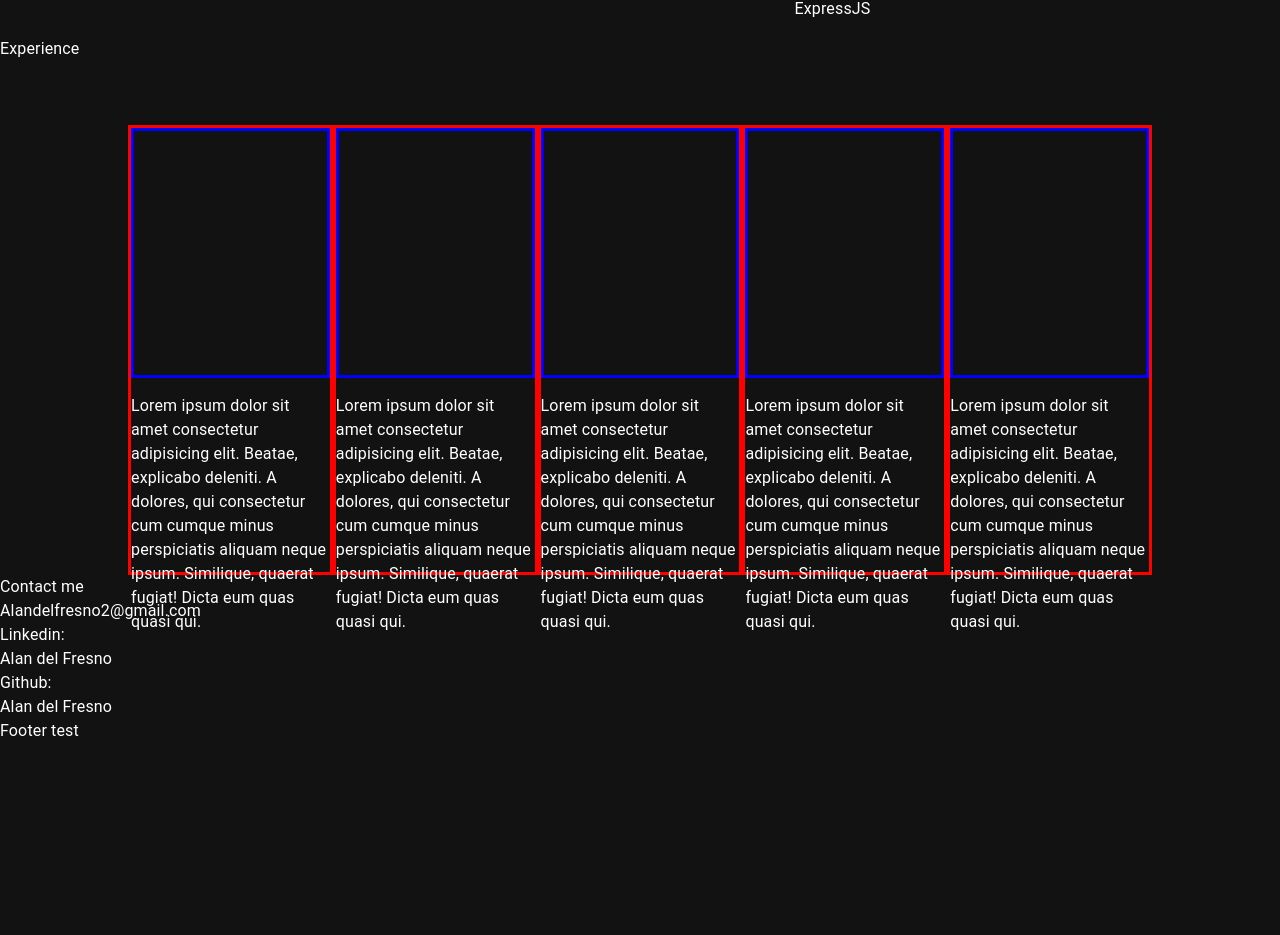
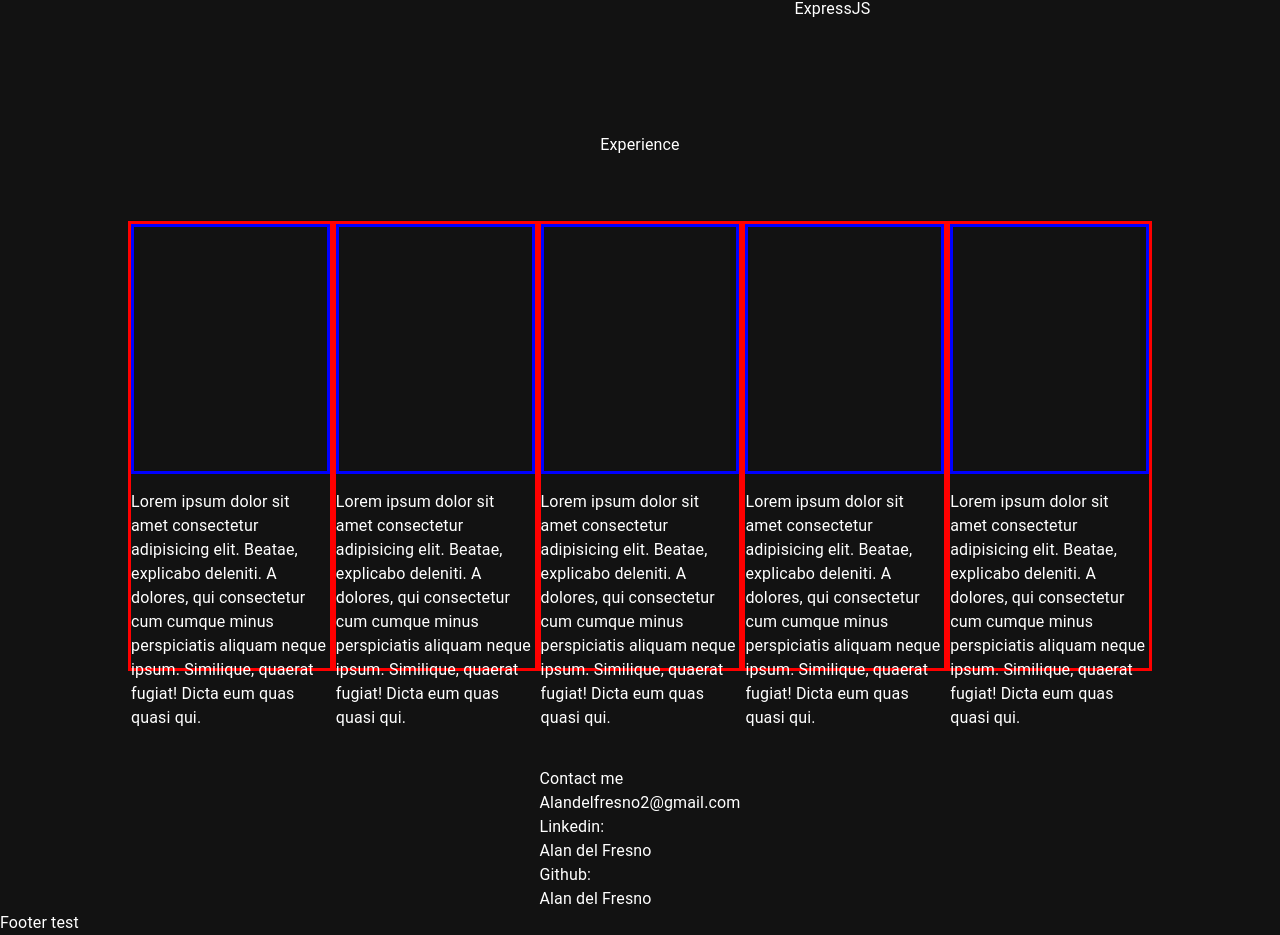
Before and after one commit to AlandelFresno/portfolio, a Next.js app: page / in a window 1280 px wide. Shown: the part 1491-2426 px from the top of the page. Before the commit the page ends 2234 px from the top, so only its background shows below. Built offline with nearby package versions, Linux system fonts and the light colour scheme.

Commit message:
Center content
Contact and Experience content center

```diff
--- a/src/components/Contact.tsx
+++ b/src/components/Contact.tsx
@@ -4,13 +4,15 @@ import React from 'react';
 
 const Contact = () => {
   return (
-    <Box>
-      <Typography> Contact me</Typography>
-      <Typography> Alandelfresno2@gmail.com</Typography>
-      <Typography> Linkedin:</Typography>
-      <Typography> Alan del Fresno</Typography>
-      <Typography> Github:</Typography>
-      <Typography> Alan del Fresno</Typography>
+    <Box display="flex" justifyContent="center" marginTop="6rem">
+      <Box display="flex" flexDirection="column">
+        <Typography>Contact me</Typography>
+        <Typography>Alandelfresno2@gmail.com</Typography>
+        <Typography>Linkedin:</Typography>
+        <Typography>Alan del Fresno</Typography>
+        <Typography>Github:</Typography>
+        <Typography>Alan del Fresno</Typography>
+      </Box>
     </Box>
   );
 };
--- a/src/components/Experience.tsx
+++ b/src/components/Experience.tsx
@@ -3,7 +3,11 @@ import React from 'react';
 
 const Experience = () => {
   return (
-    <Box>
+    <Box
+      display="flex"
+      justifyContent="center"
+      marginTop="6rem"
+    >
       <Typography>Experience</Typography>
     </Box>
   );
```
